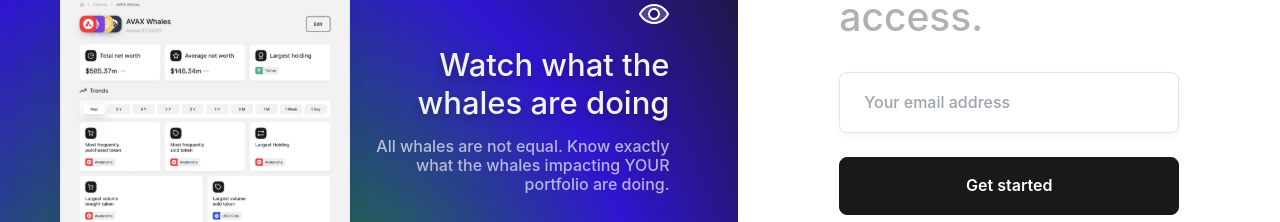
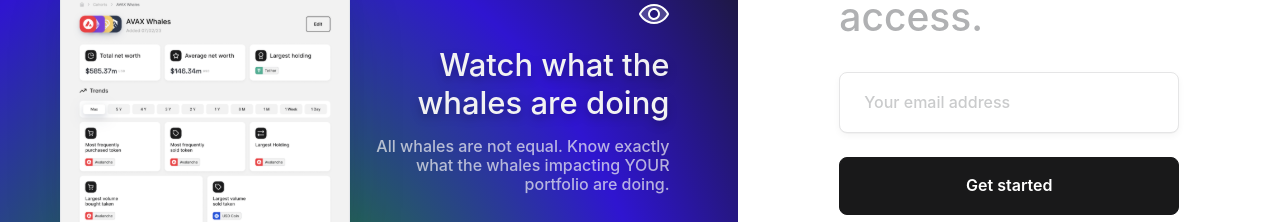
Before and after one commit to ayushsoni1010/signify-flow, a React (Vite) app: page / in a window 1280 px wide. Shown: the part 429-651 px from the top of the page. Built offline with nearby package versions, Linux system fonts and the light colour scheme.

Commit message:
enhance: sign up form

```diff
--- a/src/components/SignUp/SignUpForm.tsx
+++ b/src/components/SignUp/SignUpForm.tsx
@@ -1,19 +1,57 @@
+import { useState } from "react";
+import { validEmail } from "../../lib/utils";
+
 const SignUpForm = () => {
+  const [email, setEmail] = useState<string>("");
+  const [error, setError] = useState<string>("");
+
+  const handleEmailChange = (e) => {
+    setError("");
+    setEmail(e.target.value);
+  };
+
+  const handleSubmit = (e) => {
+    e.preventDefault();
+
+    if (!email) {
+      setError("Please enter the email");
+      return;
+    }
+
+    if (validEmail(email)) {
+      window.location.reload();
+      window.location.href = "https://app.loch.one/welcome";
+    } else {
+      setError("Please enter a valid email");
+    }
+  };
+
   return (
     <div className="flex flex-col items-center justify-center max-w-[365px] gap-6 lg:mt-[47px]">
       <div className="flex flex-col items-center justify-center gap-8 pl-[13px] pr-[12px]">
         <h1 className="font-brand text-[39px] leading-[46.8px] font-medium text-brand-grey-300 pr-[14px]">
           Sign up for exclusive access.
         </h1>
-        <form className="w-full" onSubmit={(e) => e.preventDefault()}>
+        <form className="w-full" onSubmit={handleSubmit}>
           <div className="flex flex-col justify-center items-center gap-6">
-            <input
-              type="text"
-              value=""
-              placeholder="Your email address"
-              className="px-6 py-5 rounded-lg border-[1px] border-solid border-brand-grey-100 shadow-brand-notification font-brand text-base font-medium leading-[120%] text-brand-grey-200 w-full"
-            />
-            <button className="py-[18px] px-7 text-center rounded-lg border-[1px] border-brand-grey-900 border-solid bg-brand-grey-900 font-brand font-semibold text-base text-white leading-[19.2px] w-full">
+            <div className="w-full">
+              <input
+                type="text"
+                value={email}
+                onChange={handleEmailChange}
+                placeholder="Your email address"
+                className="px-6 py-5 rounded-lg border-[1px] border-solid border-brand-grey-100 shadow-brand-notification font-brand text-base font-medium leading-[120%] text-brand-grey-200 w-full placeholder-brand-grey-200"
+              />
+              {error && (
+                <p className="text-red-500 font-brand text-left text-sm mt-1">
+                  {error}
+                </p>
+              )}
+            </div>
+            <button
+              className="py-[18px] px-7 text-center rounded-lg border-[1px] border-brand-grey-900 border-solid bg-brand-grey-900 font-brand font-semibold text-base text-white leading-[19.2px] w-full"
+              type="submit"
+            >
               Get started
             </button>
           </div>
```
